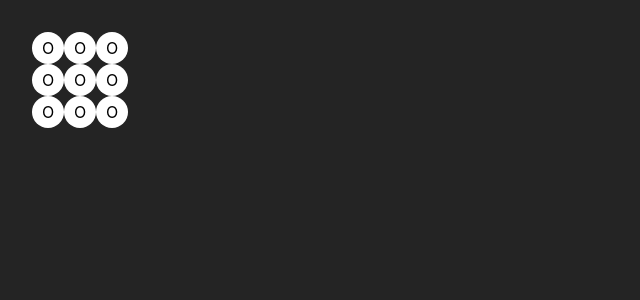
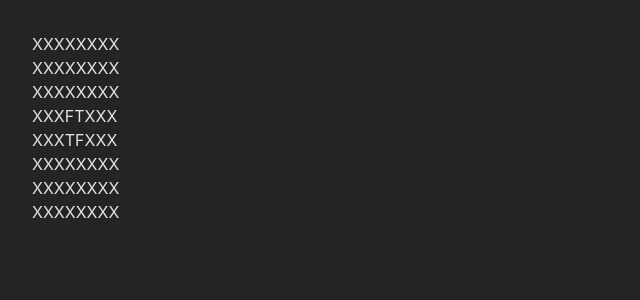
Before and after one commit to heyimkaijoe/my-reversi, a React (Vite) app: page / in a window 1280 px wide. Shown: the top 300 px of the page, without its empty margins (0-640 px from the left). Built offline with nearby package versions, Linux system fonts and the light colour scheme.

Commit message:
Add: states and component structure

```diff
--- /dev/null
+++ b/components/Board/index.jsx
@@ -0,0 +1,17 @@
+import BoardRow from "../BoardRow";
+
+export default function Board({ currentHistory }) {
+    let chunks = [];
+    const chunkSize = 8;
+    for (let i = 0; i < currentHistory.length; i += chunkSize) {
+        const chunk = currentHistory.slice(i, i + chunkSize);
+        chunks.push(chunk);
+    };
+    const boardRows = chunks.map((chunk, idx) => {
+        return <BoardRow key={idx} disks={chunk} />;
+    });
+
+    return (
+        <div>{boardRows}</div>
+    );
+}
--- /dev/null
+++ b/components/BoardRow/index.jsx
@@ -0,0 +1,12 @@
+import Disk from "../Disk";
+
+export default function BoardRow({ disks }) {
+    console.log(disks);
+    const Disks = disks.map((disk, idx) => {
+        return <Disk key={idx} isDarkDisk={disk} />
+    })
+
+    return (
+        <div className="flex">{Disks}</div>
+    );
+}
--- /dev/null
+++ b/components/Game/index.jsx
@@ -0,0 +1,14 @@
+import { useState } from "react";
+import Board from "../Board";
+
+export default function Game() {
+    const initialBoard = [...Array(27).fill(null), false, true, ...Array(6).fill(null), true, false, ...Array(27).fill(null)];
+    const [history, setHistory] = useState([initialBoard]);
+    const [currentMove, setCurrentMove] = useState(0);
+    const darkIsNext = currentMove % 2 === 0;
+    const currentHistory = history[history.length - 1];
+
+    return (
+        <Board currentHistory={currentHistory}/>
+    );
+}
--- a/components/disk/index.jsx
+++ b/components/disk/index.jsx
@@ -1,20 +1,12 @@
-import { useState } from 'react';
-import '../../src/App.css';
+export default function Disk({ isDarkDisk }) {
+    let value;
+    if (isDarkDisk) {
+        value = "T";
+    } else if (isDarkDisk === false) {
+        value = "F";
+    } else {
+        value = "X";
+    };
 
-const Disk = () => {
-  const [toggle, setToggle] = useState(false);
-  const handleClick = () => {
-    setToggle(!toggle)
-  };
-
-  return (
-    <button
-      onClick={handleClick}
-      className={`block size-8 rounded-full ${ toggle ? 'dark-disk' : 'light-disk' }`}
-    >
-      O
-    </button>
-  );
+    return <div>{value}</div>
 }
-
-export default Disk;
--- a/src/App.jsx
+++ b/src/App.jsx
@@ -1,22 +1,13 @@
 import './App.css';
-import Disk from '../components/disk';
+import Game from '../components/Game';
 
-function App() {
+export default function App() {
   return (
-    <>
-      <div className='w-24 grid grid-cols-3'>
-        <Disk/>
-        <Disk/>
-        <Disk/>
-        <Disk/>
-        <Disk/>
-        <Disk/>
-        <Disk/>
-        <Disk/>
-        <Disk/>
-      </div>
-    </>
+    <Game />
   );
 }
-
-export default App;
+// Game: 1(+ status + reset btn + back/next btns)
+    //  Board: 1
+    //   Disk: 64(8x8)
+    //
+    // States needed: history, currentMove
--- a/src/index.css
+++ b/src/index.css
@@ -5,7 +5,6 @@
 :root {
   font-family: Inter, system-ui, Avenir, Helvetica, Arial, sans-serif;
   line-height: 1.5;
-  font-weight: 400;
 
   color-scheme: light dark;
   color: rgba(255, 255, 255, 0.87);
--- a/src/main.jsx
+++ b/src/main.jsx
@@ -6,5 +6,5 @@ import './index.css';
 ReactDOM.createRoot(document.getElementById('root')).render(
   <React.StrictMode>
     <App />
-  </React.StrictMode>,
+  </React.StrictMode>
 )
```
